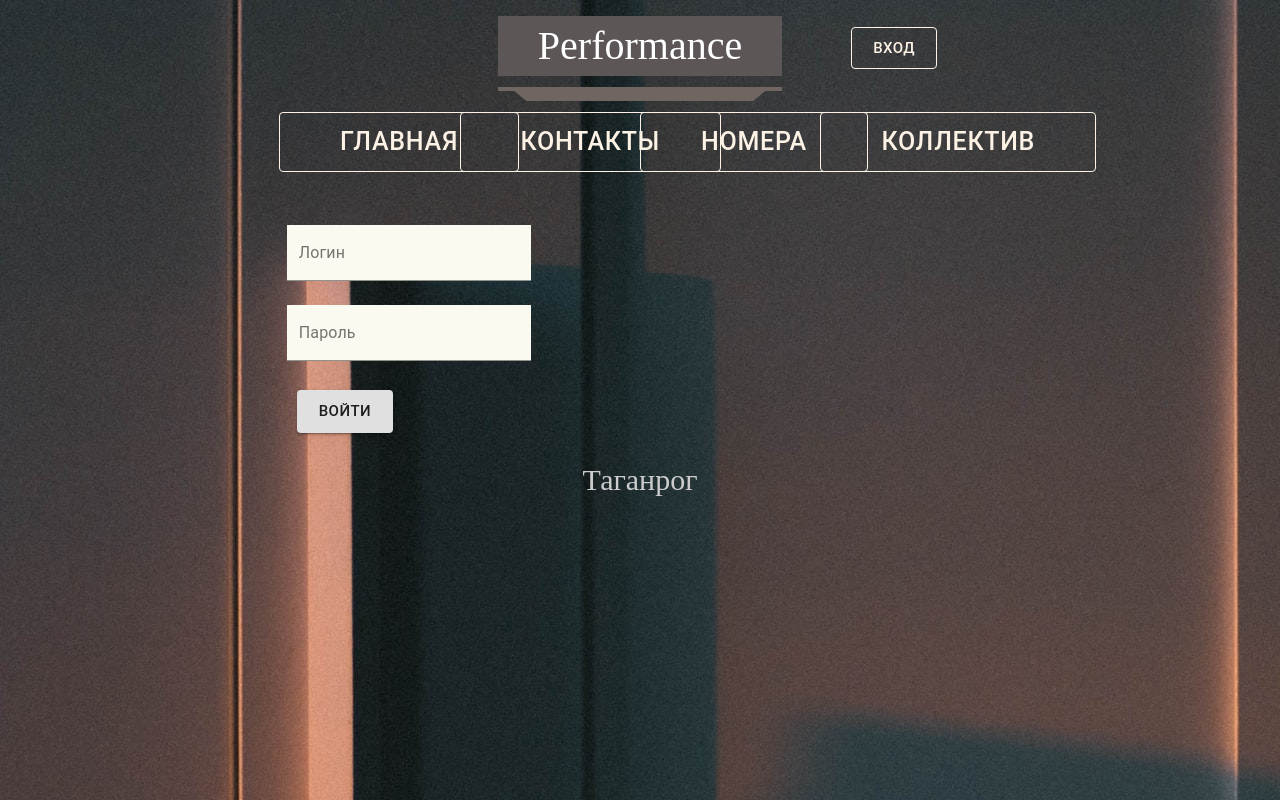
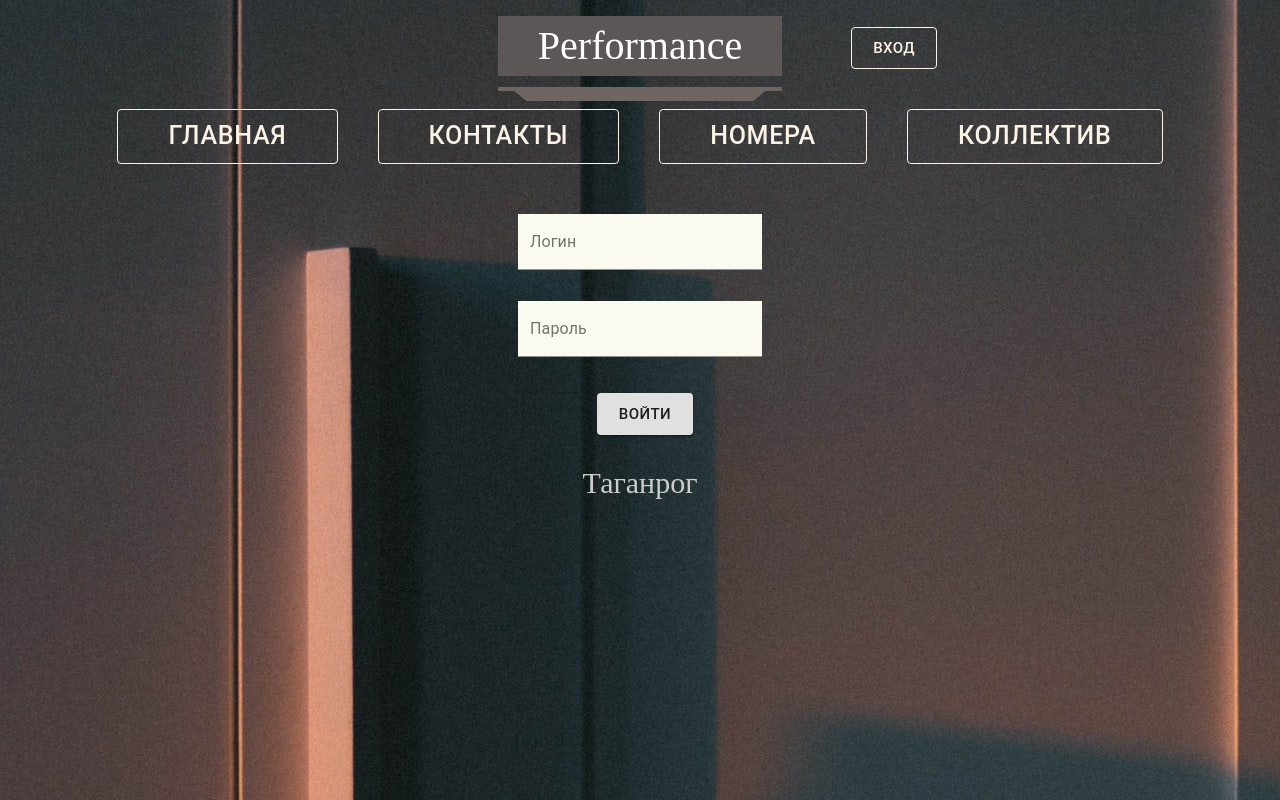
Before and after one commit to EmotoyBunny/performans, a React (Create React App) app: page /entry in a window 1280 px wide. Built offline with nearby package versions, Linux system fonts and the light colour scheme; a web font is replaced by a local one.

Commit message:
Исправление ошибок

```diff
--- a/src/Components/Collective.jsx
+++ b/src/Components/Collective.jsx
@@ -17,7 +17,7 @@ class Collective extends Component {
         this.state = {
             user: "",
             array: [],
-            role: 0,
+            role: 3,
         };
         this.url = 'http://localhost:7000/api/dancers';
     }
@@ -72,8 +72,7 @@ class Collective extends Component {
             })
             .then(dancer => {
                 this.setState({array: dancer.data})
-            })
-            .then(() => this.update());
+            });
     };
 
 
@@ -93,12 +92,13 @@ class Collective extends Component {
                     this.setState({role: result.roleId});
                 });
         } else {
-            this.setState({role: 0});
+            this.setState({role: 3});
         }
     };
 
     componentDidMount() {
         this.updateList();
+        this.update();
     }
 
 
@@ -108,7 +108,7 @@ class Collective extends Component {
      */
     outputItem = () => {
         const array = this.state.array;
-        if (this.state.role === 0) {
+        if (this.state.role === 0 || this.state.role === 3) {
             const listItems = array.map((items, index) =>
                 <ListItem key={index} button className="list">
                     <ListItemText id={index} primary={items.name}/>
--- a/src/Components/ComponentForSomething/ComponentForEntry.jsx
+++ b/src/Components/ComponentForSomething/ComponentForEntry.jsx
@@ -5,7 +5,9 @@ import FaceIcon from '@material-ui/icons/Face';
 
 export default function ComponentForEntry(props) {
     let text = '';
-    if (props.role === 1)
+    if (props.role === 0)
+        text = "Пользователь";
+    else if (props.role === 1)
         text = "Модератор";
     else if (props.role === 2)
         text = "Админ";
--- a/src/Components/ComponentForSomething/Css/Entry.css
+++ b/src/Components/ComponentForSomething/Css/Entry.css
@@ -1,6 +1,9 @@
 .focus {
-    display: inline-block;
+    display: flex;
+    position: relative;
+    justify-content:center
 }
+
 
 .focus input {
     background-color: #FBFAF1;
--- a/src/Components/ComponentForSomething/Entry.jsx
+++ b/src/Components/ComponentForSomething/Entry.jsx
@@ -1,7 +1,6 @@
 import React, {Component} from "react";
 import Button from '@material-ui/core/Button';
 import TextField from '@material-ui/core/TextField';
-import Grid from '@material-ui/core/Grid';
 
 // Компоненты css
 import "./Css/Entry.css"
@@ -22,6 +21,9 @@ class Entry extends Component {
 
 
     entry = () => {
+        if (this.state.login === "" || this.state.password === "") {
+            return alert("Введите логин или пароль!")
+        }
         let login = {loginInfo: {login: this.state.login, password: this.state.password}};
         let main = true;
         fetch('http://127.0.0.1:7000/api/login', {
@@ -33,7 +35,7 @@ class Entry extends Component {
         })
             .then(response => {
                 if (!response.ok) {
-                    const error = "Неправильно введен логин или пароль";
+                    const error = "Неправильно введен логин или пароль!";
                     main = false;
                     return alert(error);
                 }
@@ -50,23 +52,22 @@ class Entry extends Component {
 
     render() {
         return (
+            <div>
                 <div className="focus">
-                <Grid container spacing={3}>
-                    <Grid item xs={12} justify="center">
-                        <TextField name="login" color='secondary' id="outlined-basic" label='Логин' variant="filled"
+                    <TextField name="login" color='secondary' label='Логин' variant="filled"
                                value={this.state.login} onChange={this.handleChange}/>
-                    </Grid>
-                    <Grid item xs={12}>
-                        <TextField name="password" color='secondary' id="outlined-basic" label='Пароль' variant="filled"
+                </div>
+                <div className="focus">
+                    <TextField name="password" color='secondary' label='Пароль' variant="filled"
                                value={this.state.password} onChange={this.handleChange}/>
-                    </Grid>
-                    <Grid item xs={12}>
+                </div>
+                <div className="focus">
                     <Button variant="contained" color="default" size="large" onClick={this.entry}>
                         Войти
                     </Button>
-                    </Grid>
-                </Grid>
-            </div>);
+                </div>
+            </div>
+        );
     };
 }
 
--- a/src/Components/ComponentForSomething/HeadEntry.jsx
+++ b/src/Components/ComponentForSomething/HeadEntry.jsx
@@ -1,5 +1,5 @@
 import React, {Component} from "react";
-import {Nav} from "react-bootstrap"
+import {Link} from 'react-router-dom';
 import Button from '@material-ui/core/Button';
 import Grid from '@material-ui/core/Grid';
 
@@ -10,13 +10,14 @@ class HeadEntry extends Component {
     constructor() {
         super();
         this.state = {
-            role: 0,
+            role: 3,
         };
     };
 
     Exit = () => {
         localStorage.clear();
         this.update();
+        window.location.reload()
     };
 
     update = () => {
@@ -35,7 +36,7 @@ class HeadEntry extends Component {
                     this.setState({role: result.roleId});
                 });
         } else {
-            this.setState({role: 0})
+            this.setState({role: 3})
         }
     };
 
@@ -44,11 +45,11 @@ class HeadEntry extends Component {
     };
 
     render() {
-        if (localStorage.getItem('userId') === null || this.state.role === 0) {
+        if (localStorage.getItem('userId') === null || this.state.role === 3) {
             return (
                 <Grid item xs={3}>
-                    <Nav.Link href="/entry"> <Button variant="outlined"
-                                                     color="inherit" size="large">Вход</Button></Nav.Link>
+                    <Link to="/entry"> <Button variant="outlined"
+                                               color="inherit" size="large">Вход</Button></Link>
                 </Grid>
             );
         } else {
--- a/src/Components/Contacts.jsx
+++ b/src/Components/Contacts.jsx
@@ -11,6 +11,7 @@ import PersonAddIcon from '@material-ui/icons/PersonAdd';
 import PhoneIcon from '@material-ui/icons/Phone';
 import InstagramIcon from '@material-ui/icons/Instagram';
 import PeopleIcon from '@material-ui/icons/People';
+
 
 
 // Компоненты css
@@ -68,9 +69,8 @@ export default function Contacts() {
                 <ListItemAvatar>
                     <Avatar><PersonAddIcon/></Avatar>
                 </ListItemAvatar>
-                <ListItemText primary="Обращайтесь так же к"
-                              secondary={<p><a className="link" href="https://vk.com/tsenenkova">Галине</a> или <a
-                                  className="link" href="https://vk.com/id14216999">Виктории</a></p>}/>
+                <ListItemText primary="Обращайтесь так же к" secondary={<span><a className="link" href="https://vk.com/tsenenkova">Галине</a> или <a className="link" href="https://vk.com/id14216999">Виктории</a></span>}/>
+
             </ListItem>
         </List>
 
--- a/src/Components/CssComponents/Head.css
+++ b/src/Components/CssComponents/Head.css
@@ -66,5 +66,7 @@
 /*=========================================*/
 /*Кнопки*/
 .container {
-    margin: 3%;
+    display: flex;
+    position: relative;
+    justify-content: center
 }
--- a/src/Components/Head.jsx
+++ b/src/Components/Head.jsx
@@ -1,6 +1,5 @@
 import React from "react";
-import {BrowserRouter as Router, Route, Switch} from 'react-router-dom';
-import {Nav} from "react-bootstrap"
+import {BrowserRouter as Router, Route, Switch, Link} from 'react-router-dom';
 import Button from '@material-ui/core/Button';
 import Grid from '@material-ui/core/Grid';
 import {makeStyles} from '@material-ui/core/styles';
@@ -18,16 +17,17 @@ import HeadEntry from "./ComponentForSomething/HeadEntry";
 
 const useStyles = makeStyles({
     root: {
-        height: 60,
-        padding: '0 60px',
+        height: 55,
+        padding: '0 50px',
         fontSize: "25px",
+        margin: "20px",
     },
 });
 
 export default function Head() {
     const classes = useStyles();
     return (
-        <div>
+        <Router>
             <Grid container>
                 <Grid item xs={3}/>
                 <Grid item xs={6}>
@@ -40,26 +40,16 @@ export default function Head() {
                 </Grid>
             </Grid>
             <div className="container">
-                <Grid container>
-                    <Grid item xs={3}>
-                        <Nav.Link href="/"><Button classes={{root: classes.root}} variant="outlined" color="inherit"
-                                                   size="large">Главная</Button></Nav.Link>
-                    </Grid>
-                    <Grid item xs={3}>
-                        <Nav.Link href="/сontacts"> <Button classes={{root: classes.root}} variant="outlined"
-                                                            color="inherit" size="large">Контакты</Button></Nav.Link>
-                    </Grid>
-                    <Grid item xs={3}>
-                        <Nav.Link href="/dance"> <Button classes={{root: classes.root}} variant="outlined"
-                                                         color="inherit" size="large">Номера</Button></Nav.Link>
-                    </Grid>
-                    <Grid item xs={3}>
-                        <Nav.Link href="/collective"> <Button classes={{root: classes.root}} variant="outlined"
-                                                              color="inherit" size="large">Коллектив</Button></Nav.Link>
-                    </Grid>
-                </Grid>
+                <Link to="/"><Button classes={{root: classes.root}} variant="outlined" color="inherit"
+                                     size="large">Главная</Button></Link>
+                <Link to="/сontacts"> <Button classes={{root: classes.root}} variant="outlined"
+                                              color="inherit" size="large">Контакты</Button></Link>
+                <Link to="/dance"> <Button classes={{root: classes.root}} variant="outlined"
+                                           color="inherit" size="large">Номера</Button></Link>
+                <Link to="/collective"> <Button classes={{root: classes.root}} variant="outlined"
+                                                color="inherit" size="large">Коллектив</Button></Link>
+
             </div>
-            <Router>
             <Switch>
                 <Route exact path="/" component={MainContent}/>
                 <Route exact path="/сontacts" component={Contacts}/>
@@ -69,6 +59,5 @@ export default function Head() {
                 <Route path="*" component={MainContent}/>
             </Switch>
         </Router>
-        </div>
     );
 }
```
Lines whose indentation alone changed are shown as unchanged.
